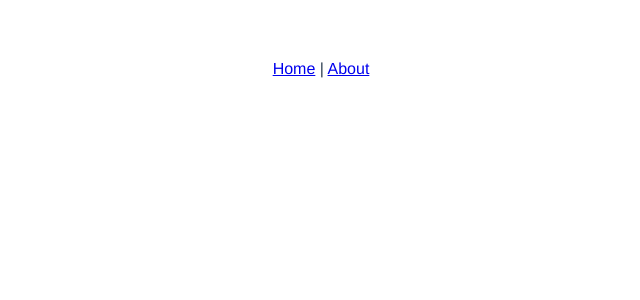
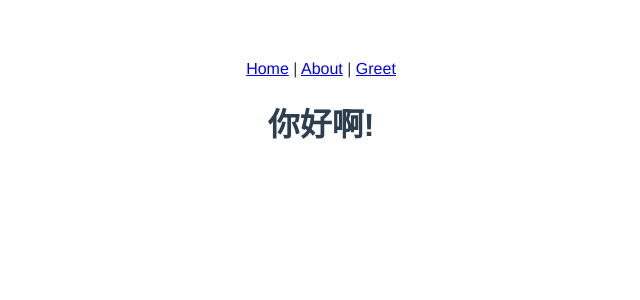
Before and after one commit to wanmaoor/Vuedemo-3, a Vue app: page /greet in a window 1280 px wide. Shown: the top 300 px of the page, without its empty margins (319-959 px from the left). Built offline with nearby package versions, Linux system fonts and the light colour scheme.

Commit message:
新增問候路由

```diff
--- a/src/App.vue
+++ b/src/App.vue
@@ -2,7 +2,8 @@
   <div id="app">
     <div id="nav">
       <router-link to="/">Home</router-link> |
-      <router-link to="/about">About</router-link>
+      <router-link to="/about">About</router-link> |
+      <router-link to="/greet">Greet</router-link>
     </div>
     <router-view/>
   </div>
--- /dev/null
+++ b/src/components/Greet.vue
@@ -0,0 +1,15 @@
+<template>
+  <h1>你好啊!</h1>
+</template>
+
+<script>
+	export default {
+		name: "Greet"
+	}
+</script>
+
+<style scoped>
+  h1{
+    font-size: 2rem;
+  }
+</style>
--- a/src/router.js
+++ b/src/router.js
@@ -20,6 +20,11 @@ export default new Router({
       // this generates a separate chunk (about.[hash].js) for this route
       // which is lazy-loaded when the route is visited.
       component: () => import(/* webpackChunkName: "about" */ './views/About.vue')
+    },
+    {
+      path: '/greet',
+      name: 'greet',
+      component: () => import('./components/Greet')
     }
   ]
 })
```
